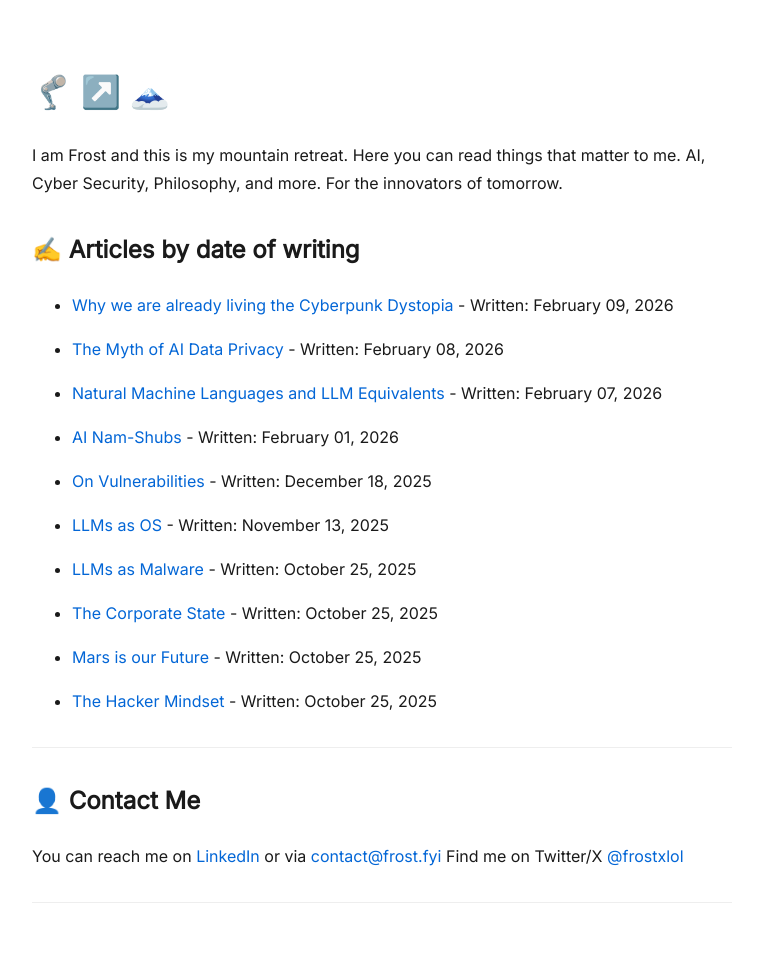
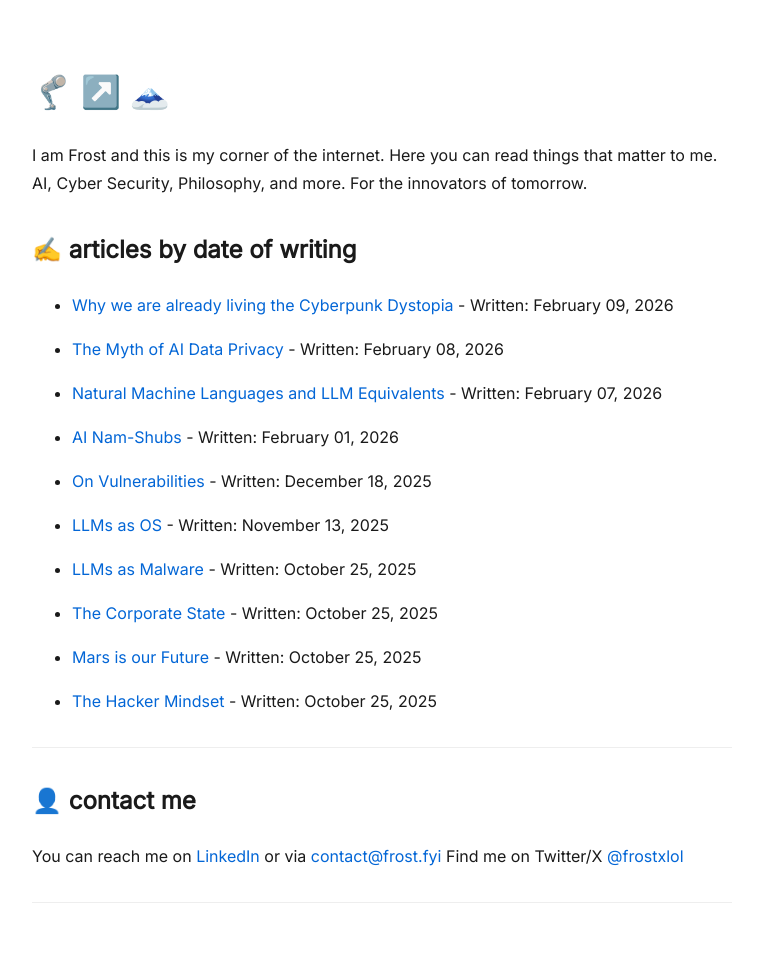
Before and after one commit to frost0x/frost0x.github.io, a Jekyll site: the page built from index.md, in a window 1280 px wide. Shown: the whole page, without its empty margins (258-1021 px from the left). Built offline with Jekyll 4.4.1, drawn with Linux system fonts in a browser that asks for light colours.

Commit message:
fixed summary card and slight index change

```diff
--- a/_includes/social_meta_tags.html
+++ b/_includes/social_meta_tags.html
@@ -3,8 +3,11 @@
 <meta property="og:description" content="thoughts from the frontier..." />
 <meta property="og:url" content="https://frostx.lol/" />
 <meta property="og:type" content="website" />
-
+<meta property="og:image" content="https://frostx.lol/assets/i_am_lain.png" />
+<meta property="og:image:width" content="512" />
+<meta property="og:image:height" content="512" />
 <!-- Twitter / X -->
 <meta name="twitter:card" content="summary" />
 <meta name="twitter:title" content="frosts blog" />
 <meta name="twitter:description" content="thoughts from the frontier..." />
+<meta name="twitter:image" content="https://frostx.lol/assets/i_am_lain.png" />
--- a/index.md
+++ b/index.md
@@ -1,20 +1,20 @@
 ---
 layout: default
-title: Mountain of Frost
+title: frosts corner
 ---
 
 # 🦿 ↗️  🗻
 
-I am Frost and this is my mountain retreat. Here you can read things that matter to me. AI, Cyber Security, Philosophy, and more. For the innovators of tomorrow.
+I am Frost and this is my corner of the internet. Here you can read things that matter to me. AI, Cyber Security, Philosophy, and more. For the innovators of tomorrow.
 
-## ✍️ Articles by date of writing
+## ✍️ articles by date of writing
 {% assign sorted_posts = site.posts | sort: "date" | reverse %}
 {% for post in sorted_posts %}
 * [{{ post.title }}]({{ post.url }}) - Written: {{ post.date | date: "%B %d, %Y" }}
 {% endfor %}
 ---
 
-## 👤 Contact Me
+## 👤 contact me
 
 You can reach me on [LinkedIn](https://www.linkedin.com/in/frostsec) or via [contact@frost.fyi](mailto:contact@frost.fyi)
 Find me on Twitter/X [@frostxlol](https://x.com/frostxlol)
```
